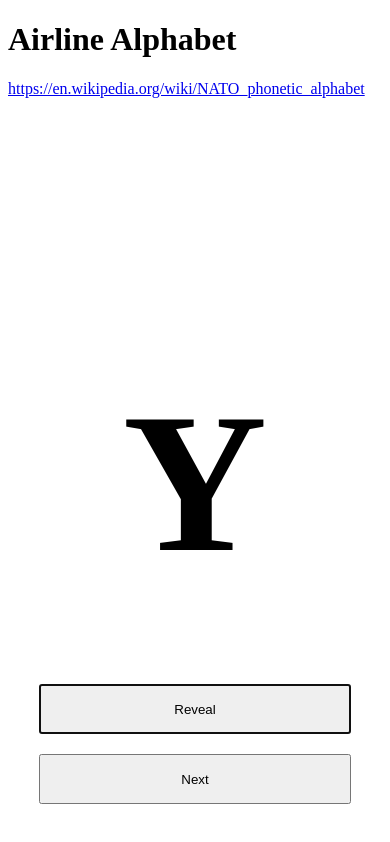
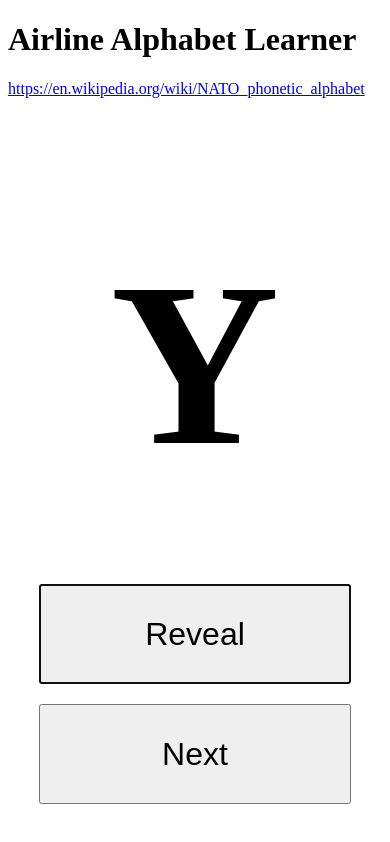
Before and after one commit to bonniebalu/AirlineAlphabetLearner, a plain HTML site: page index.html in a window 390 px wide. Drawn offline with Linux system fonts and the light colour scheme.

Commit message:
Update index.html

```diff
--- a/index.html
+++ b/index.html
@@ -36,20 +36,25 @@
 				padding-bottom: 40px;
 			}
 
+			.letter {
+				font-size: 60vw;
+			}
+
 			.codename {
-			font-size: 40px;
+				font-size: 10vw;
 			}
 
 			Button {
 				width: 80%;
-			height: 50px;
+				height: 100px;
 				padding: 5px;
+				font-size: xx-large;
 			}
 		}
     </style>
   </head>
 <body>
-  <h1>Airline Alphabet</h1>
+  <h1>Airline Alphabet Learner</h1>
   <p><a href="https://en.wikipedia.org/wiki/NATO_phonetic_alphabet">https://en.wikipedia.org/wiki/NATO_phonetic_alphabet</a></p>
 
   <div class="container">
@@ -64,6 +69,7 @@
       'November', 'Oscar', 'Papa', 'Quebec', 'Romeo', 'Sierra', 'Tango', 'Uniform', 'Victor', 'Whiskey', 'Xray', 'Yankee', 'Zulu'];
 
     const rand = Math.floor(Math.random() * 26);
+    //const rand = Math.floor(Math.random() * 10) + 1;
     let letter = alphabet[rand];
 
     document.getElementById("letter-id").innerHTML = letter[0];
```
Lines whose indentation alone changed are shown as unchanged.
